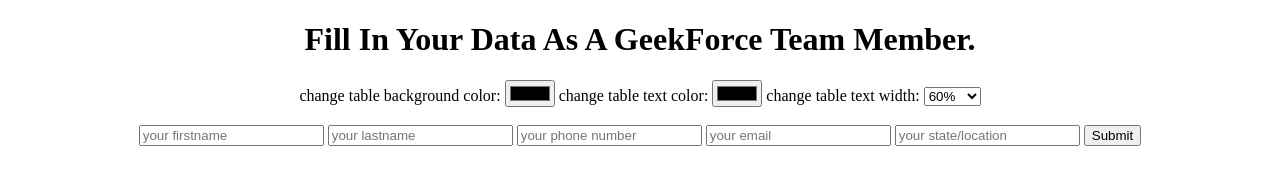
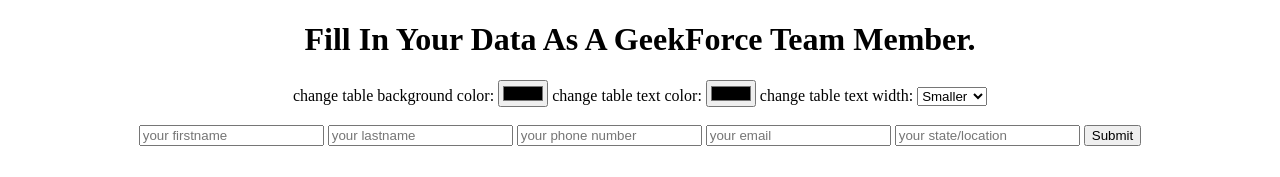
Before and after one commit to Bentike/table-assignment, a plain HTML site: page index.html in a window 1280 px wide. Shown: the top 177 px of the page. Drawn offline with Linux system fonts and the light colour scheme.

Commit message:
updated select option content to text value

```diff
--- a/index.html
+++ b/index.html
@@ -27,11 +27,11 @@
       </label>
       <label for="width"> change table text width:
          <select name="width" id="width">
-            <option value="60%">60%</option>
-            <option value="70%">70%</option>
-            <option value="80%">80%</option>
-            <option value="90%">90%</option>
-            <option value="100%">100%</option>
+            <option value="60%">Smaller</option>
+            <option value="70%">Small</option>
+            <option value="80%">Medium</option>
+            <option value="90%">Big</option>
+            <option value="100%">Bigger</option>
          </select>
       </label>
       <br><br>
```
